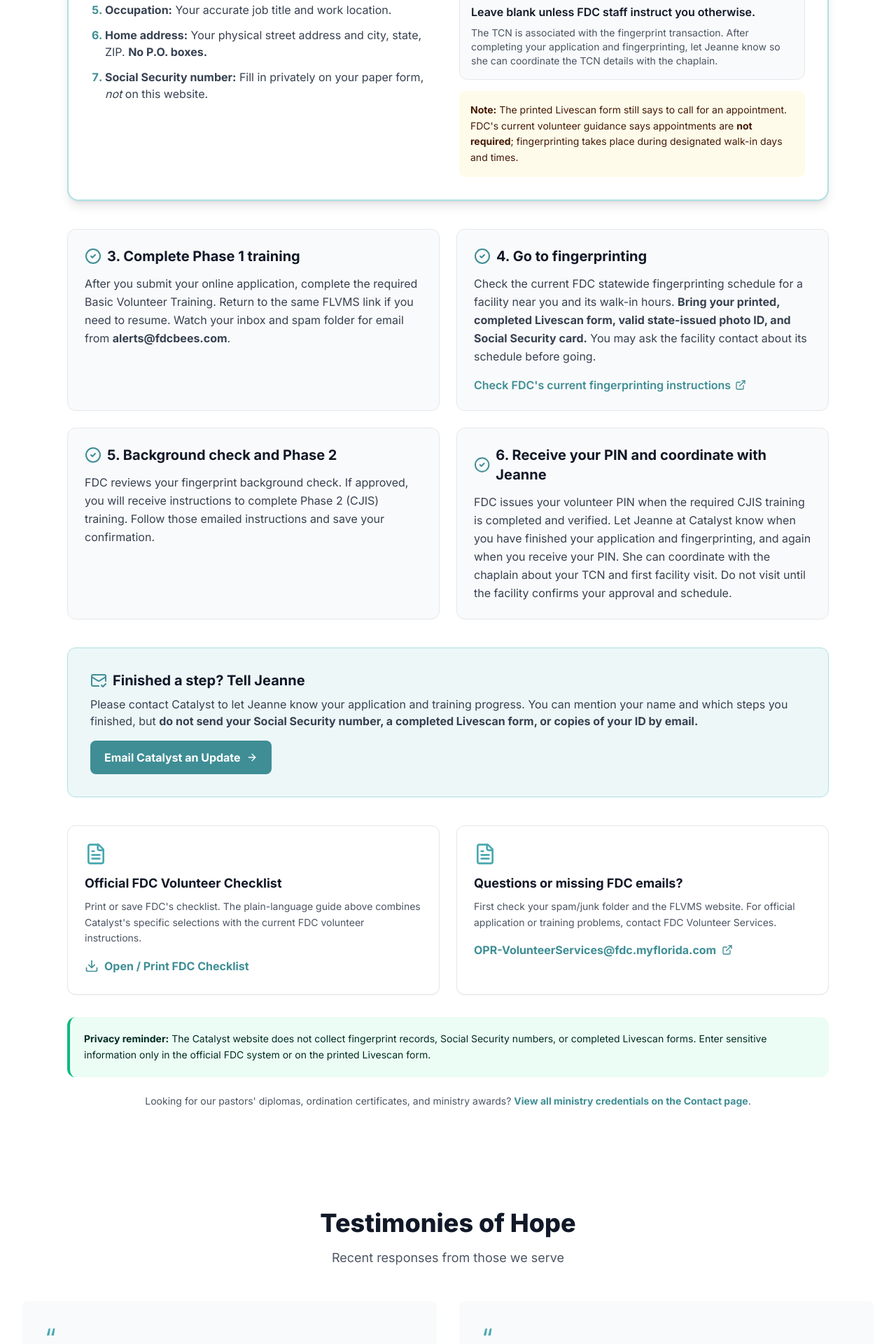
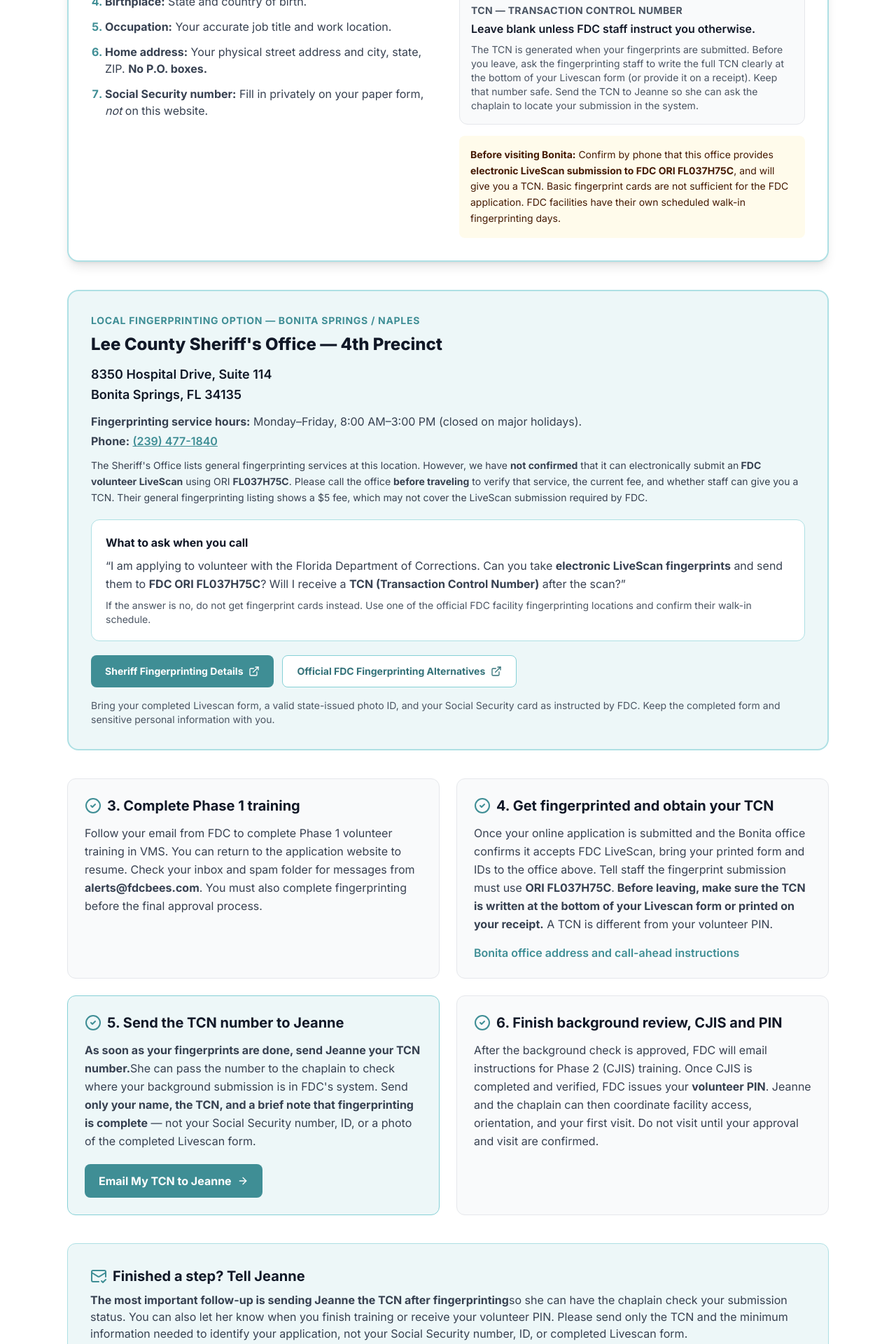
Before and after one commit to Catalyst-FL/catalystfl, a Next.js app: page /prison-ministry in a window 1280 px wide. Shown: the part 4540-6460 px from the top of the page at 70% size. Built offline with nearby package versions, Linux system fonts and the light colour scheme; no server answers.

Commit message:
Add Bonita Springs fingerprint location and TCN handoff instructions

```diff
--- a/app/prison-ministry/page.tsx
+++ b/app/prison-ministry/page.tsx
@@ -232,8 +232,9 @@
                 </div>
               </div>
               <p className="mt-3 max-w-3xl text-primary-50">
-                This is FDC's LiveScan Request Form, DC2-8068. Print one copy, complete it carefully,
-                and bring the paper form to your fingerprinting location.
+                After completing the online FDC application, download FDC's LiveScan Request Form (DC2-8068),
+                fill in your personal details, and bring the printed form to the fingerprinting office.
+                Do not send this completed form to Catalyst.
               </p>
               <a
                 href="https://www.fdc.myflorida.com/content/download/43635/file/LIVESCAN%20DC2-8068.pdf"
@@ -276,19 +277,79 @@
                     <p className="text-sm font-bold uppercase tracking-wide text-gray-600">TCN — Transaction Control Number</p>
                     <p className="mt-1 font-semibold text-gray-900">Leave blank unless FDC staff instruct you otherwise.</p>
                     <p className="mt-2 text-sm text-gray-600">
-                      The TCN is associated with the fingerprint transaction. After completing your application
-                      and fingerprinting, let Jeanne know so she can coordinate the TCN details with the chaplain.
+                      The TCN is generated when your fingerprints are submitted. Before you leave,
+                      ask the fingerprinting staff to write the full TCN clearly at the bottom of your
+                      Livescan form (or provide it on a receipt). Keep that number safe.
+                      Send the TCN to Jeanne so she can ask the chaplain to locate your submission in the system.
                     </p>
                   </div>
                 </div>
                 <p className="mt-4 rounded-lg bg-amber-50 p-4 text-sm leading-relaxed text-amber-950">
-                  <strong>Note:</strong> The printed Livescan form still says to call for an appointment.
-                  FDC's current volunteer guidance says appointments are <strong>not required</strong>;
-                  fingerprinting takes place during designated walk-in days and times.
+                  <strong>Before visiting Bonita:</strong> Confirm by phone that this office provides
+                  <strong> electronic LiveScan submission to FDC ORI FL037H75C</strong>, and will give
+                  you a TCN. Basic fingerprint cards are not sufficient for the FDC application.
+                  FDC facilities have their own scheduled walk-in fingerprinting days.
                 </p>
               </div>
             </div>
           </div>
+
+          {/* Local fingerprinting option for Catalyst volunteers near Naples / Bonita Springs */}
+          <section id="bonita-fingerprinting" className="mt-10 rounded-2xl border-2 border-primary-200 bg-primary-50 p-6 sm:p-8" aria-labelledby="bonita-fingerprinting-title">
+            <p className="text-sm font-bold uppercase tracking-wider text-primary-700">Local fingerprinting option — Bonita Springs / Naples</p>
+            <h3 id="bonita-fingerprinting-title" className="mt-2 text-2xl font-extrabold text-gray-900">
+              Lee County Sheriff&apos;s Office — 4th Precinct
+            </h3>
+            <address className="mt-3 not-italic text-lg font-semibold leading-relaxed text-gray-900">
+              8350 Hospital Drive, Suite 114<br />
+              Bonita Springs, FL 34135
+            </address>
+            <p className="mt-3 text-gray-700"><strong>Fingerprinting service hours:</strong> Monday–Friday, 8:00 AM–3:00 PM (closed on major holidays).</p>
+            <p className="mt-1 text-gray-700"><strong>Phone:</strong> <a href="tel:+12394771840" className="font-semibold text-primary-700 underline hover:text-primary-900">(239) 477-1840</a></p>
+            <p className="mt-3 text-sm leading-relaxed text-gray-700">
+              The Sheriff&apos;s Office lists general fingerprinting services at this location.
+              However, we have <strong>not confirmed</strong> that it can electronically submit an
+              <strong> FDC volunteer LiveScan</strong> using ORI <strong>FL037H75C</strong>.
+              Please call the office <strong>before traveling</strong> to verify that service,
+              the current fee, and whether staff can give you a TCN. Their general fingerprinting
+              listing shows a $5 fee, which may not cover the LiveScan submission required by FDC.
+            </p>
+            <div className="mt-5 rounded-xl border border-primary-200 bg-white p-4 sm:p-5">
+              <h4 className="font-bold text-gray-900">What to ask when you call</h4>
+              <p className="mt-2 leading-relaxed text-gray-700">
+                “I am applying to volunteer with the Florida Department of Corrections.
+                Can you take <strong>electronic LiveScan fingerprints</strong> and send them
+                to <strong>FDC ORI FL037H75C</strong>? Will I receive a <strong>TCN
+                (Transaction Control Number)</strong> after the scan?”
+              </p>
+              <p className="mt-2 text-sm text-gray-600">
+                If the answer is no, do not get fingerprint cards instead. Use one of the
+                official FDC facility fingerprinting locations and confirm their walk-in schedule.
+              </p>
+            </div>
+            <div className="mt-5 flex flex-wrap gap-3">
+              <a
+                href="https://www.sheriffleefl.org/fingerprint-services/"
+                target="_blank"
+                rel="noopener noreferrer"
+                className="inline-flex items-center gap-2 rounded-lg bg-primary-700 px-5 py-3 text-sm font-bold text-white hover:bg-primary-800"
+              >
+                Sheriff Fingerprinting Details <ExternalLink className="h-4 w-4" aria-hidden="true" />
+              </a>
+              <a
+                href="https://www.fdc.myflorida.com/volunteer-services/volunteers-and-programs"
+                target="_blank"
+                rel="noopener noreferrer"
+                className="inline-flex items-center gap-2 rounded-lg border border-primary-300 bg-white px-5 py-3 text-sm font-bold text-primary-800 hover:bg-primary-100"
+              >
+                Official FDC Fingerprinting Alternatives <ExternalLink className="h-4 w-4" aria-hidden="true" />
+              </a>
+            </div>
+            <p className="mt-4 text-sm text-gray-600">
+              Bring your completed Livescan form, a valid state-issued photo ID, and your Social Security card
+              as instructed by FDC. Keep the completed form and sensitive personal information with you.
+            </p>
+          </section>
 
           <div className="mt-10 grid gap-6 md:grid-cols-2">
             <div className="rounded-xl border border-gray-200 bg-gray-50 p-6">
@@ -297,50 +358,62 @@
                 3. Complete Phase 1 training
               </h3>
               <p className="mt-3 leading-relaxed text-gray-700">
-                After you submit your online application, complete the required Basic Volunteer Training.
-                Return to the same FLVMS link if you need to resume. Watch your inbox and spam folder
-                for email from <strong>alerts@fdcbees.com</strong>.
+                Follow your email from FDC to complete Phase 1 volunteer training in VMS.
+                You can return to the application website to resume. Check your inbox and spam
+                folder for messages from <strong>alerts@fdcbees.com</strong>. You must also
+                complete fingerprinting before the final approval process.
               </p>
             </div>
             <div className="rounded-xl border border-gray-200 bg-gray-50 p-6">
               <h3 className="flex items-center gap-2 text-xl font-bold text-gray-900">
                 <CheckCircle2 className="h-6 w-6 text-primary-700" aria-hidden="true" />
-                4. Go to fingerprinting
+                4. Get fingerprinted and obtain your TCN
               </h3>
               <p className="mt-3 leading-relaxed text-gray-700">
-                Check the current FDC statewide fingerprinting schedule for a facility near you and its
-                walk-in hours. <strong>Bring your printed, completed Livescan form, valid state-issued photo ID,
-                and Social Security card.</strong> You may ask the facility contact about its schedule before going.
+                Once your online application is submitted and the Bonita office confirms it
+                accepts FDC LiveScan, bring your printed form and IDs to the office above.
+                Tell staff the fingerprint submission must use <strong>ORI FL037H75C</strong>.
+                <strong> Before leaving, make sure the TCN is written at the bottom of your Livescan form
+                or printed on your receipt.</strong> A TCN is different from your volunteer PIN.
               </p>
               <a
-                href="https://www.fdc.myflorida.com/volunteer-services/volunteers-and-programs"
-                target="_blank"
-                rel="noopener noreferrer"
-                className="mt-4 inline-flex items-center gap-1.5 font-semibold text-primary-700 hover:underline"
+                href="#bonita-fingerprinting"
+                className="mt-4 inline-flex items-center gap-2 font-semibold text-primary-700 hover:underline"
               >
-                Check FDC's current fingerprinting instructions <ExternalLink className="h-4 w-4" aria-hidden="true" />
+                Bonita office address and call-ahead instructions
+              </a>
+            </div>
+            <div className="rounded-xl border border-primary-300 bg-primary-50 p-6">
+              <h3 className="flex items-center gap-2 text-xl font-bold text-gray-900">
+                <CheckCircle2 className="h-6 w-6 text-primary-700" aria-hidden="true" />
+                5. Send the TCN number to Jeanne
+              </h3>
+              <p className="mt-3 leading-relaxed text-gray-700">
+                <strong>As soon as your fingerprints are done, send Jeanne your TCN number.</strong>
+                She can pass the number to the chaplain to check where your background
+                submission is in FDC's system. Send <strong>only your name, the TCN, and a
+                brief note that fingerprinting is complete</strong> — not your Social Security
+                number, ID, or a photo of the completed Livescan form.
+              </p>
+              <a
+                href="mailto:catalystministriesfl@gmail.com?subject=Volunteer%20Fingerprint%20TCN%20for%20Jeanne&body=Hi%20Jeanne%2C%0A%0AI%20completed%20my%20FDC%20volunteer%20application%20and%20fingerprinting.%0A%0AName%3A%20%0ATCN%20number%3A%20%0AFingerprinting%20date%3A%20%0A%0AThank%20you."
+                className="mt-5 inline-flex items-center gap-2 rounded-lg bg-primary-700 px-5 py-3 font-bold text-white transition-colors hover:bg-primary-800"
+              >
+                Email My TCN to Jeanne
+                <ArrowRight className="h-4 w-4" aria-hidden="true" />
               </a>
             </div>
             <div className="rounded-xl border border-gray-200 bg-gray-50 p-6">
               <h3 className="flex items-center gap-2 text-xl font-bold text-gray-900">
                 <CheckCircle2 className="h-6 w-6 text-primary-700" aria-hidden="true" />
-                5. Background check and Phase 2
+                6. Finish background review, CJIS and PIN
               </h3>
               <p className="mt-3 leading-relaxed text-gray-700">
-                FDC reviews your fingerprint background check. If approved, you will receive instructions
-                to complete Phase 2 (CJIS) training. Follow those emailed instructions and save your confirmation.
-              </p>
-            </div>
-            <div className="rounded-xl border border-gray-200 bg-gray-50 p-6">
-              <h3 className="flex items-center gap-2 text-xl font-bold text-gray-900">
-                <CheckCircle2 className="h-6 w-6 text-primary-700" aria-hidden="true" />
-                6. Receive your PIN and coordinate with Jeanne
-              </h3>
-              <p className="mt-3 leading-relaxed text-gray-700">
-                FDC issues your volunteer PIN when the required CJIS training is completed and verified.
-                Let Jeanne at Catalyst know when you have finished your application and fingerprinting,
-                and again when you receive your PIN. She can coordinate with the chaplain about your
-                TCN and first facility visit. Do not visit until the facility confirms your approval and schedule.
+                After the background check is approved, FDC will email instructions for
+                Phase 2 (CJIS) training. Once CJIS is completed and verified, FDC issues
+                your <strong>volunteer PIN</strong>. Jeanne and the chaplain can then
+                coordinate facility access, orientation, and your first visit.
+                Do not visit until your approval and visit are confirmed.
               </p>
             </div>
           </div>
@@ -351,15 +424,17 @@
               Finished a step? Tell Jeanne
             </h3>
             <p className="mt-2 text-gray-700">
-              Please contact Catalyst to let Jeanne know your application and training progress.
-              You can mention your name and which steps you finished, but <strong>do not send your Social
-              Security number, a completed Livescan form, or copies of your ID by email.</strong>
+              <strong>The most important follow-up is sending Jeanne the TCN after fingerprinting</strong>
+              so she can have the chaplain check your submission status. You can also let her know
+              when you finish training or receive your volunteer PIN. Please send only the TCN and
+              the minimum information needed to identify your application, not your Social Security
+              number, ID, or completed Livescan form.
             </p>
             <a
-              href="mailto:catalystministriesfl@gmail.com?subject=FDC%20Volunteer%20Application%20Update"
+              href="mailto:catalystministriesfl@gmail.com?subject=Volunteer%20Fingerprint%20TCN%20for%20Jeanne&body=Hi%20Jeanne%2C%0A%0AI%20completed%20my%20fingerprinting%20for%20Catalyst.%0A%0AName%3A%20%0ATCN%20number%3A%20%0AFingerprinting%20date%3A%20%0A%0AThank%20you."
               className="mt-4 inline-flex items-center gap-2 rounded-lg bg-primary-700 px-5 py-3 font-bold text-white transition-colors hover:bg-primary-800"
             >
-              Email Catalyst an Update
+              Email Jeanne Your TCN
               <ArrowRight className="h-4 w-4" aria-hidden="true" />
             </a>
           </div>
```
